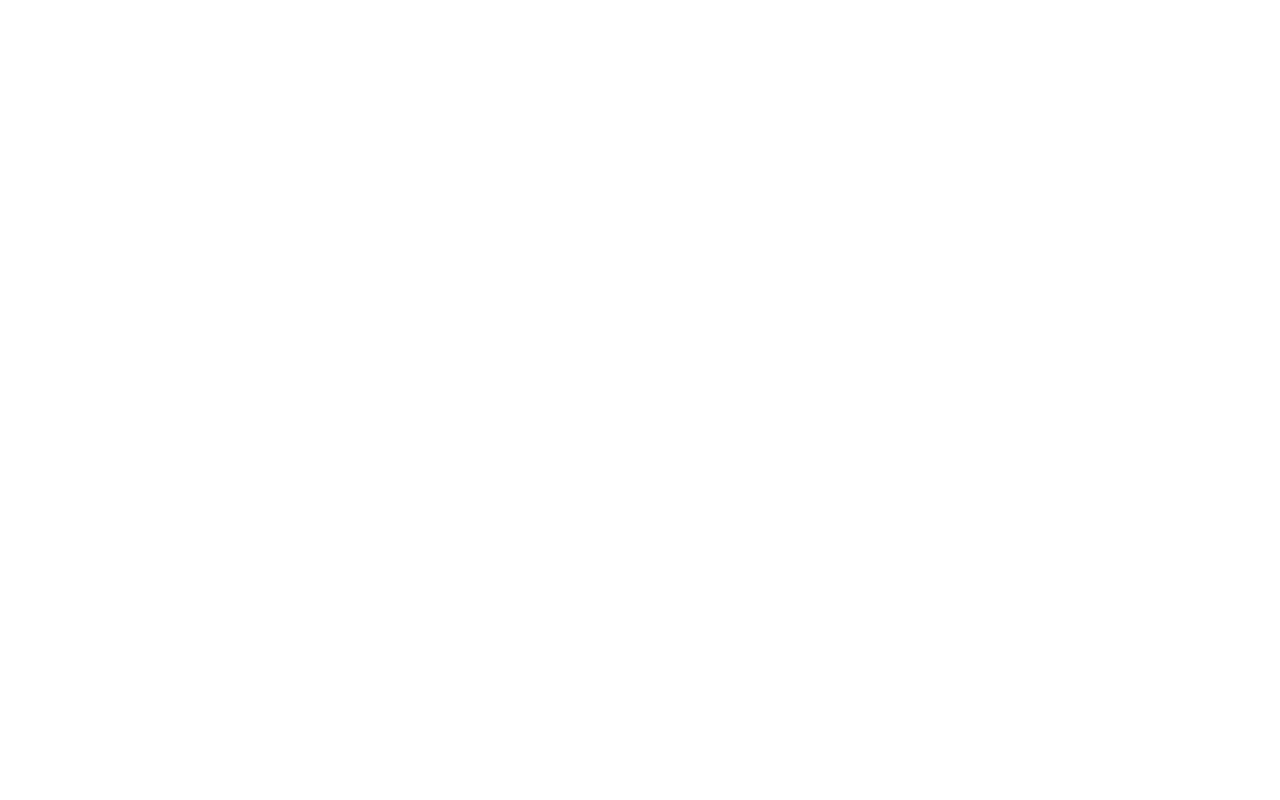
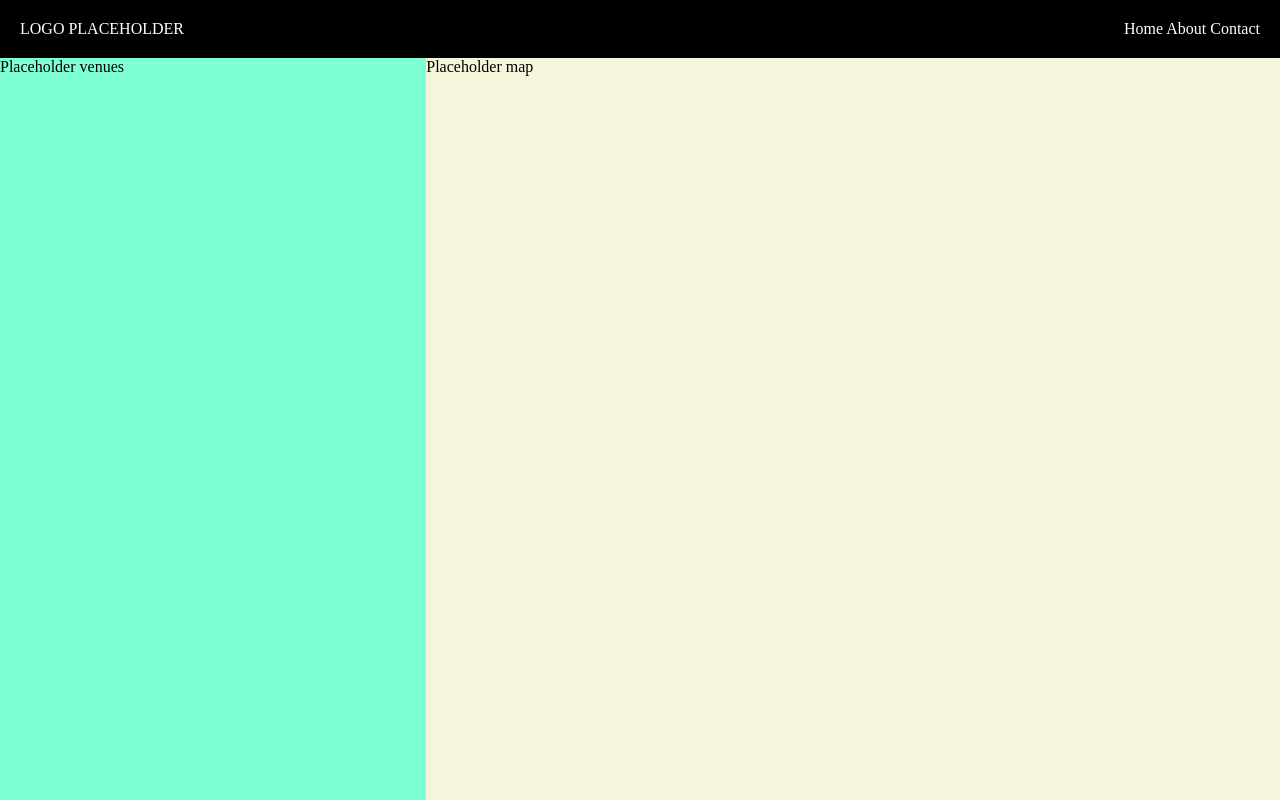
Before and after one commit to fstijnman/close, a plain HTML site: page index.html in a window 1280 px wide. Drawn offline with Linux system fonts and the light colour scheme.

Commit message:
layout skeleton

```diff
--- a/index.html
+++ b/index.html
@@ -4,9 +4,28 @@
     <meta charset="UTF-8">
     <meta http-equiv="X-UA-Compatible" content="IE=edge">
     <meta name="viewport" content="width=device-width, initial-scale=1.0">
+    <link rel="stylesheet" href="style.css">
     <title>Document</title>
 </head>
 <body>
 
+    <div id="nav-bar">
+        <div id="logo">LOGO PLACEHOLDER</div>
+        <div id="nav-items">
+            <a href="#home">Home</a>
+            <a href="#About">About</a>
+            <a href="#Contact">Contact</a>
+        </div>
+    </div>
+
+    <div id="venue-app">
+        <div id="venue-container">
+            Placeholder venues
+        </div>
+        <div id="venue-map">
+            Placeholder map
+        </div>
+    </div>
+
 </body>
 </html>
--- /dev/null
+++ b/style.css
@@ -0,0 +1,65 @@
+* {
+    margin: 0;
+    padding: 0;
+    box-sizing: border-box;
+  }
+  html {
+    height: 100%;
+  }
+  body {
+    min-height: 100%;
+    display: flex;
+    flex-direction: column;
+  }
+
+#nav-bar {
+    display: flex;
+    background-color: black;
+    color: white;
+    text-decoration: none;
+    justify-content:space-between;
+}
+
+#logo {
+    padding: 20px;
+}
+
+#nav-items {
+    padding: 20px;
+}
+
+#nav-items a:link {
+    color: white;
+    text-decoration: none;
+}
+
+#nav-items a:visited {
+    text-decoration: none;
+    color: white;
+}
+
+#nav-items a:hover {
+    color: white;
+    text-decoration: none;
+}
+
+#nav-items a:active {
+    color: white;
+    text-decoration: none;
+}
+
+#venue-app {
+    display:flex;
+    flex: 1;
+}
+
+#venue-container {
+    width: 33.3%;
+    background-color: aquamarine;
+}
+
+#venue-map {
+    min-height: 100%;
+    flex: 1;
+    background-color: beige;
+}
--- a/style/style.css
+++ /dev/null
@@ -1,3 +0,0 @@
-{
-
-}
```
